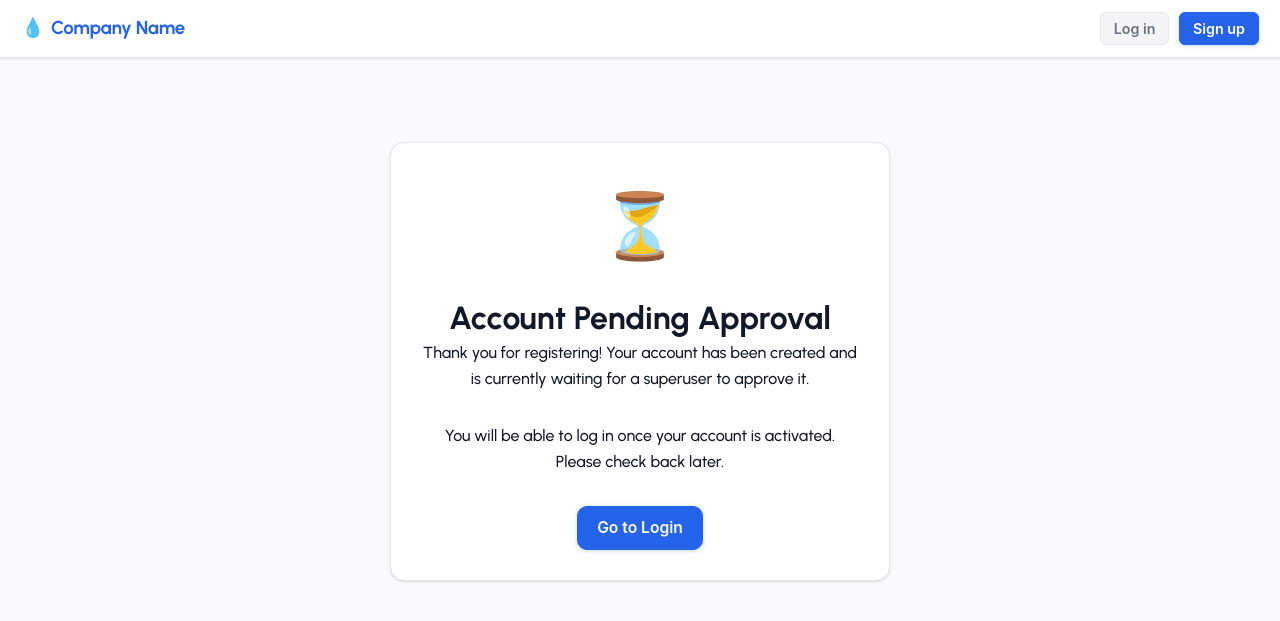
After one commit to smohammedshafeeqhameed/Pool_Management, a Django app: page /waiting-for-approval/ in a window 1280 px wide. The commit adds this page. Shown: the top 621 px of the page. Run offline with Django 5.2, Linux system fonts and the light colour scheme.

Commit message:
Created a superuser and implemented an approval system for the superuser to approve user registrations

```diff
--- a/cleaning_app/templates/base.html
+++ b/cleaning_app/templates/base.html
@@ -17,6 +17,9 @@
         <div class="nav-links">
             {% if user.is_authenticated %}
                 <span class="nav-user">{{ user.username }}</span>
+                {% if user.is_superuser %}
+                <a href="{% url 'pending_approvals' %}" class="btn btn-ghost btn-sm">Approvals</a>
+                {% endif %}
                 {% block dashboard_nav_btn %}
                 <a href="{% url 'dashboard' %}" class="btn btn-ghost btn-sm">Dashboard</a>
                 {% endblock %}
--- /dev/null
+++ b/cleaning_app/templates/cleaning_app/waiting_for_approval.html
@@ -0,0 +1,19 @@
+{% extends 'base.html' %}
+
+{% block title %}Waiting for Approval - Company Name{% endblock %}
+
+{% block content %}
+<div class="card" style="max-width: 500px; margin: 50px auto; text-align: center;">
+    <div style="font-size: 64px; margin-bottom: 20px;">⏳</div>
+    <h1 class="h2">Account Pending Approval</h1>
+    <p class="text-secondary" style="margin-bottom: 30px;">
+        Thank you for registering! Your account has been created and is currently waiting for a superuser to approve it.
+    </p>
+    <p class="text-secondary" style="margin-bottom: 30px;">
+        You will be able to log in once your account is activated. Please check back later.
+    </p>
+    <div style="display: flex; gap: 10px; justify-content: center;">
+        <a href="{% url 'login' %}" class="btn btn-primary">Go to Login</a>
+    </div>
+</div>
+{% endblock %}
--- a/cleaning_app/urls.py
+++ b/cleaning_app/urls.py
@@ -5,6 +5,10 @@ from . import views
 urlpatterns = [
     path('', views.dashboard, name='dashboard'),
     path('register/', views.register, name='register'),
+    path('waiting-for-approval/', views.waiting_for_approval, name='waiting_for_approval'),
+    path('pending-approvals/', views.pending_approvals, name='pending_approvals'),
+    path('approve-user/<int:user_id>/', views.approve_user, name='approve_user'),
+    path('reject-user/<int:user_id>/', views.reject_user, name='reject_user'),
     path('login/', auth_views.LoginView.as_view(template_name='registration/login.html'), name='login'),
     path('logout/', auth_views.LogoutView.as_view(next_page='login'), name='logout'),
     path('villa/add/', views.add_villa, name='add_villa'),
--- a/cleaning_app/views.py
+++ b/cleaning_app/views.py
@@ -1,10 +1,11 @@
 from django.shortcuts import render, redirect, get_object_or_404
 from django.urls import reverse
 from django.contrib.auth import login
-from django.contrib.auth.decorators import login_required
+from django.contrib.auth.decorators import login_required, user_passes_test
 from django.contrib.auth.forms import UserCreationForm
 from django.contrib import messages
-from .models import Villa, PaymentRecord
+from django.contrib.auth.models import User
+from .models import Villa, PaymentRecord, Notification
 from .forms import VillaForm, PaymentPeriodForm, PaymentRecordForm
 import datetime
 
@@ -12,19 +13,61 @@ def register(request):
     if request.method == 'POST':
         form = UserCreationForm(request.POST)
         if form.is_valid():
-            user = form.save()
-            login(request, user)
-            return redirect('dashboard')
+            user = form.save(commit=False)
+            user.is_active = False  # Deactivate user until approved
+            user.save()
+
+            # Create notification for superusers
+            Notification.objects.create(
+                user=user,
+                message=f"New user registered: {user.username}. Needs approval.",
+                notification_type='new_signup'
+            )
+
+            return redirect('waiting_for_approval')
     else:
         form = UserCreationForm()
     return render(request, 'registration/register.html', {'form': form})
+
+def waiting_for_approval(request):
+    return render(request, 'cleaning_app/waiting_for_approval.html')
+
+@user_passes_test(lambda u: u.is_superuser)
+def pending_approvals(request):
+    pending_users = User.objects.filter(is_active=False)
+    notifications = Notification.objects.filter(is_read=False, notification_type='new_signup')
+    return render(request, 'cleaning_app/pending_approvals.html', {
+        'pending_users': pending_users,
+        'notifications': notifications
+    })
+
+@user_passes_test(lambda u: u.is_superuser)
+def approve_user(request, user_id):
+    user_to_approve = get_object_or_404(User, pk=user_id)
+    user_to_approve.is_active = True
+    user_to_approve.save()
+
+    # Mark relevant notifications as read
+    Notification.objects.filter(user=user_to_approve, notification_type='new_signup').update(is_read=True)
+
+    messages.success(request, f"User {user_to_approve.username} has been approved.")
+    return redirect('pending_approvals')
+
+@user_passes_test(lambda u: u.is_superuser)
+def reject_user(request, user_id):
+    user_to_reject = get_object_or_404(User, pk=user_id)
+    username = user_to_reject.username
+    user_to_reject.delete()
+
+    messages.warning(request, f"User {username} has been rejected and deleted.")
+    return redirect('pending_approvals')
 
 @login_required
 def dashboard(request):
     if not request.GET:
         today = datetime.date.today()
-        # Redirect to the default dashboard view (current month, unpaid)
-        redirect_url = f"{reverse('dashboard')}?selected_year={today.year}&selected_months={today.month}&payment_status=not_paid"
+        # Redirect to the default dashboard view (current month)
+        redirect_url = f"{reverse('dashboard')}?selected_year={today.year}&selected_months={today.month}"
         return redirect(redirect_url)
 
     today = datetime.date.today()
--- a/pool_manager/settings/__init__.py
+++ b/pool_manager/settings/__init__.py
@@ -123,7 +123,7 @@ AUTH_PASSWORD_VALIDATORS = [
 
 LANGUAGE_CODE = 'en-us'
 
-TIME_ZONE = 'UTC'
+TIME_ZONE = 'Asia/Dubai'
 
 USE_I18N = True
 
```
Also changed, not shown: cleaning_app/models.py (+11 -0 lines), cleaning_app/templates/cleaning_app/pending_approvals.html (added, +75 -0 lines), cleaning_app/migrations/0014_notification.py (added).
